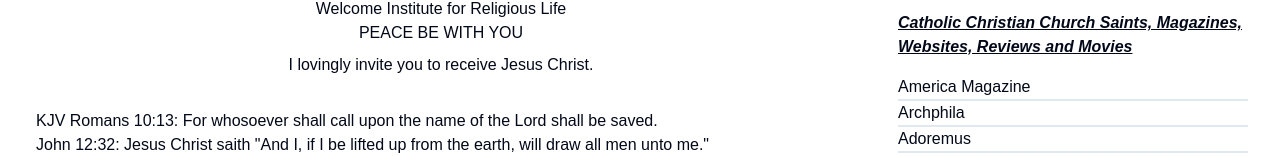
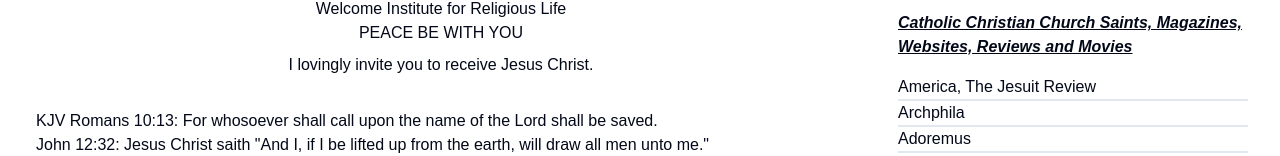
Before and after one commit to ttjohninvest/saint-john-holy-3, a Next.js app: page / in a window 1280 px wide. Shown: the part 327-483 px from the top of the page. Built offline with nearby package versions, Linux system fonts and the light colour scheme.

Commit message:
The Jesuit Review

```diff
--- a/src/app/layout.js
+++ b/src/app/layout.js
@@ -169,7 +169,7 @@ export default function RootLayout({ children }) {
                 className="flex flex-wrap"
                 href="https://www.americamagazine.org/"
                 target="_blank"
-              >America Magazine</a>
+              >America, The Jesuit Review</a>
             </div>
             <div className="border-b-2">
               <a
```
